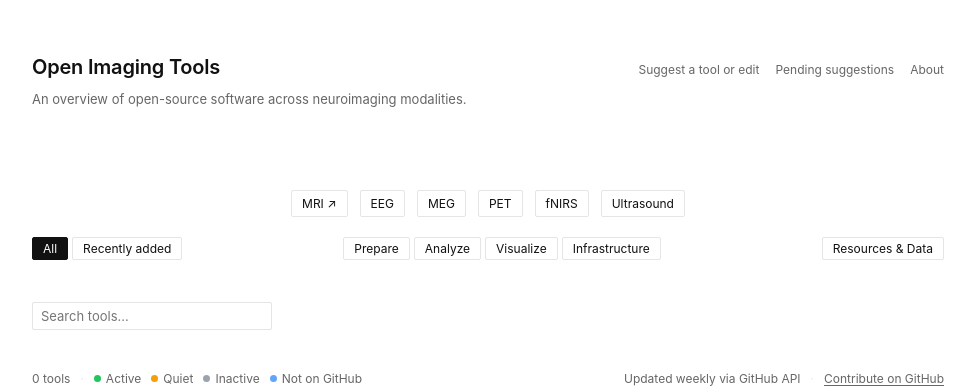
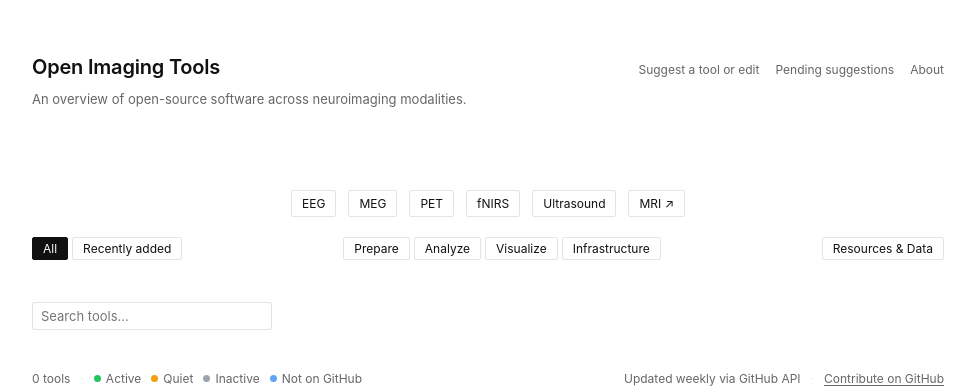
Before and after one commit to openimagingtools/openimagingtools.github.io, a Jekyll site: the page built from index.html, in a window 1280 px wide. Shown: the top 388 px of the page, without its empty margins (152-1127 px from the left). Built offline with Jekyll 4.4.1, drawn with Linux system fonts in a browser that asks for light colours.

Commit message:
Move MRI tab to end of modality row

```diff
--- a/index.html
+++ b/index.html
@@ -19,12 +19,12 @@ title: Open Imaging Tools
 
 <div class="controls">
   <div class="modality-pills" id="modality-pills">
-    <a class="pill" href="https://openmritools.com" target="_blank" rel="noopener noreferrer">MRI ↗</a>
     <button class="pill" data-modality="EEG">EEG</button>
     <button class="pill" data-modality="MEG">MEG</button>
     <button class="pill" data-modality="PET">PET</button>
     <button class="pill" data-modality="fNIRS">fNIRS</button>
     <button class="pill" data-modality="Ultrasound">Ultrasound</button>
+    <a class="pill" href="https://openmritools.com" target="_blank" rel="noopener noreferrer">MRI ↗</a>
   </div>
   <div class="pills" id="pills">
     <div class="pill-group">
```
